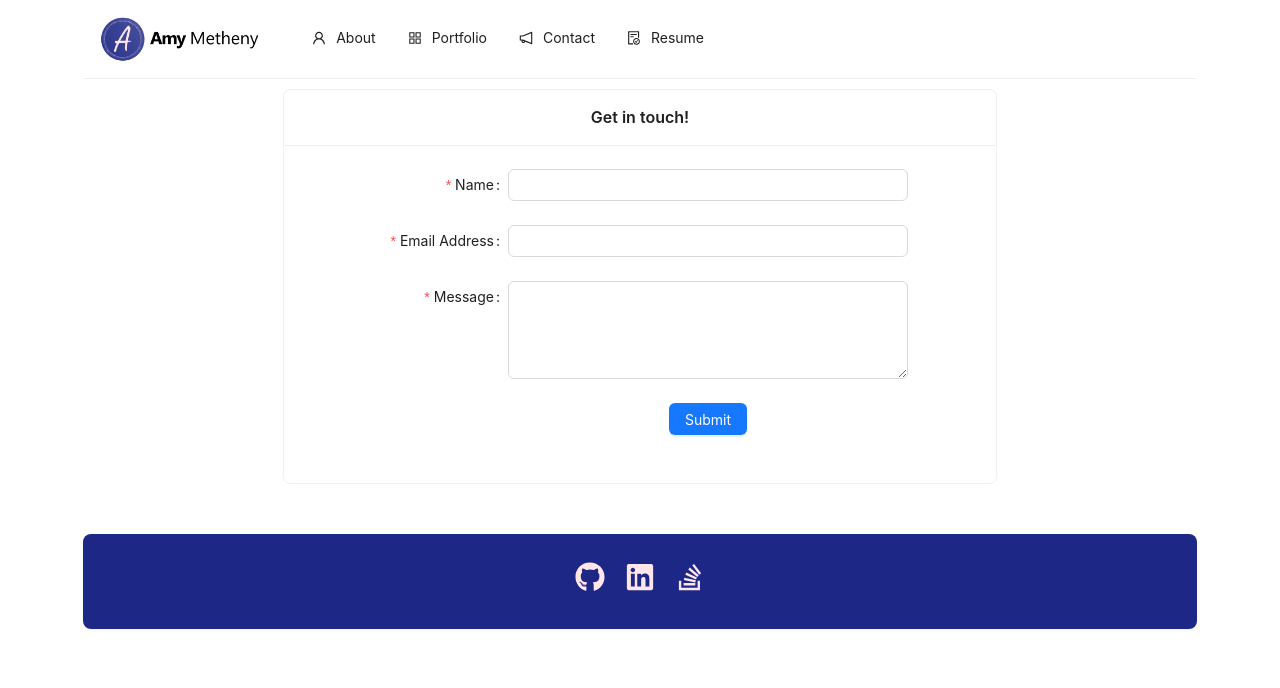
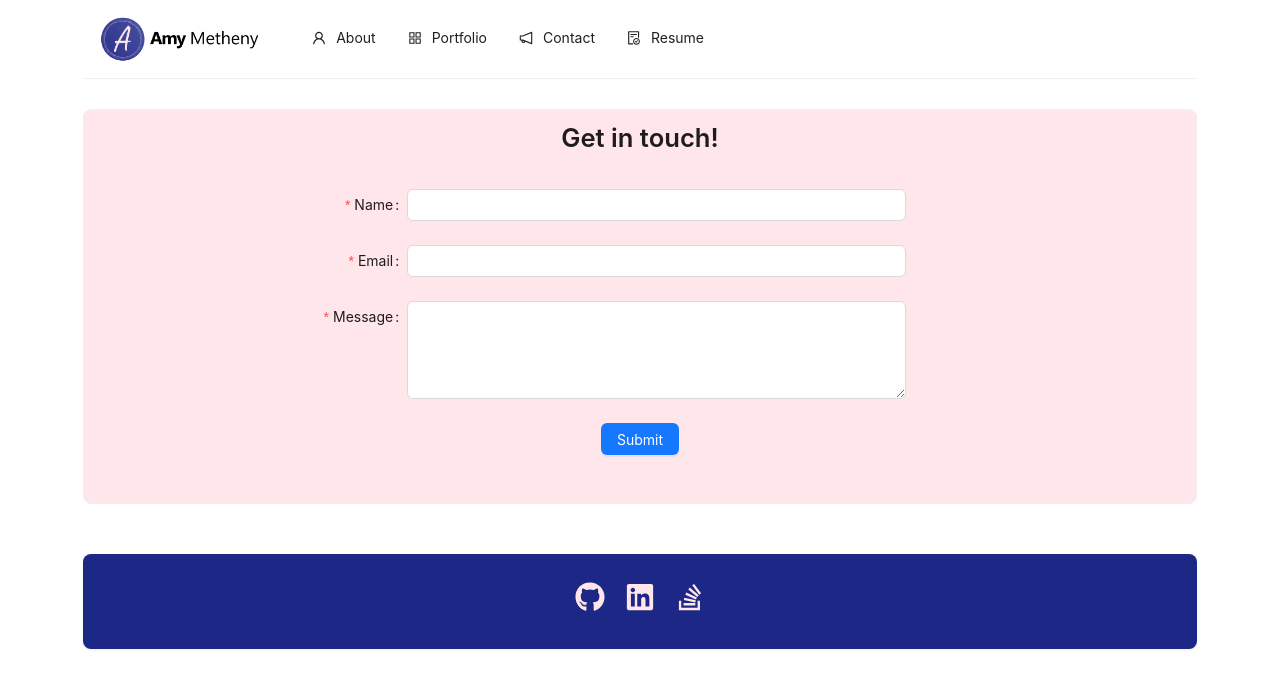
Before and after one commit to abmetheny/react-portfolio, a React (Create React App) app: page /contact in a window 1280 px wide. Shown: the top 688 px of the page. Built offline with nearby package versions, Linux system fonts and the light colour scheme.

Commit message:
Finished styling contact page and made minor adjustments to other page styles

```diff
--- a/src/components/Contact.js
+++ b/src/components/Contact.js
@@ -10,18 +10,18 @@ const onFinishFailed = (errorInfo) => {
 
 function Contact() {
   return (
-    <div style={{margin: '10px 200px 30px 200px'}}>
-      <Card style={{textAlign: 'center'}} title="Get in touch!">
+    <div style={{margin: '30px 0 30px 0'}}>
+      <Card style={{textAlign: 'center', display: 'flex', flexWrap: 'wrap', background: '#ffe6eb'}} headStyle={{width: '100%', fontSize: '2vw'}} bodyStyle={{width: '100%'}} title="Get in touch!">
       <Form
       name="basic"
       labelCol={{
-        span: 8,
+        span: 9,
       }}
       wrapperCol={{
         span: 16,
       }}
       style={{
-        maxWidth: 600,
+        width: '75%',
       }}
       initialValues={{
         remember: true,
@@ -45,7 +45,7 @@ function Contact() {
       </Form.Item>
 
       <Form.Item
-        label="Email Address"
+        label="Email"
         name="email"
         rules={[
           {
@@ -64,7 +64,7 @@ function Contact() {
           rules={[
             {
               required: true,
-              message: 'Please input message.'
+              message: 'Please input message!'
             }
           ]}
         >
--- a/src/components/Portfolio.js
+++ b/src/components/Portfolio.js
@@ -4,13 +4,13 @@ import { Divider, Row } from 'antd';
 
 function Portfolio() {
   return (
-    <div className="portfolio-container">
+    <div className="portfolio-container" style={{marginTop: '20px'}}>
       <Row style={{display: 'flex', justifyContent: 'center'}}>
         <p>A sample of projects completed over the last few months.  For a full list of projects and repositories, visit my <a href="https://github.com/abmetheny">GitHub</a> page.</p>
       </Row>
 
       <div className="project-container">
-        <Divider orientation="left">Collaborative Projects</Divider>
+        <Divider orientation="left" style={{fontSize: 'x-large'}}>Collaborative Projects</Divider>
         <Row gutter={{xs: 8, sm: 16, md: 24, lg: 32}}>
           <Project
             name="Trip Planning of the Future"
@@ -28,7 +28,7 @@ function Portfolio() {
           />
         </Row>
 
-        <Divider orientation="left">Full Stack Projects</Divider>
+        <Divider orientation="left" style={{fontSize: 'x-large'}}>Full Stack Projects</Divider>
         <Row gutter={{xs: 8, sm: 16, md: 24, lg: 32}}>
           <Project
             name="CMS Tech Blog"
@@ -46,7 +46,7 @@ function Portfolio() {
           />
         </Row>
 
-        <Divider orientation="left">Back End Projects</Divider>
+        <Divider orientation="left" style={{fontSize: 'x-large'}}>Back End Projects</Divider>
         <Row gutter={{xs: 8, sm: 16, md: 24, lg: 32}}>
           <Project
             name="Social Media Network API"
--- a/src/components/Proficiencies.js
+++ b/src/components/Proficiencies.js
@@ -3,6 +3,7 @@ import { Card } from 'antd';
 
 const gridStyle = {
   width: '30%',
+  minWidth: '250px',
   textAlign: 'center',
   margin: '10px 0',
   background: '#ffb3c2',
--- a/src/components/Resume.js
+++ b/src/components/Resume.js
@@ -17,18 +17,21 @@ const style = {
     background: '#1d2786',
     color: '#ffe6eb',
     fontSize: 'x-large',
+    width: '100%',
   },
   card: {
     background: 'lightgray',
     marginTop: '20px',
+    display: 'flex',
+    flexWrap: 'wrap'
   },
   front: {
     display: 'flex',
     justifyContent: 'center',
-    margin: '10px 200px 30px 200px',
+    margin: '10px 5vw 30px 5vw',
     textAlign: 'center',
     fontWeight: 'bold',
-    fontSize: '1.2vw'
+    fontSize: 'max(1.2vw, 12px)'
   }
 };
 
```
